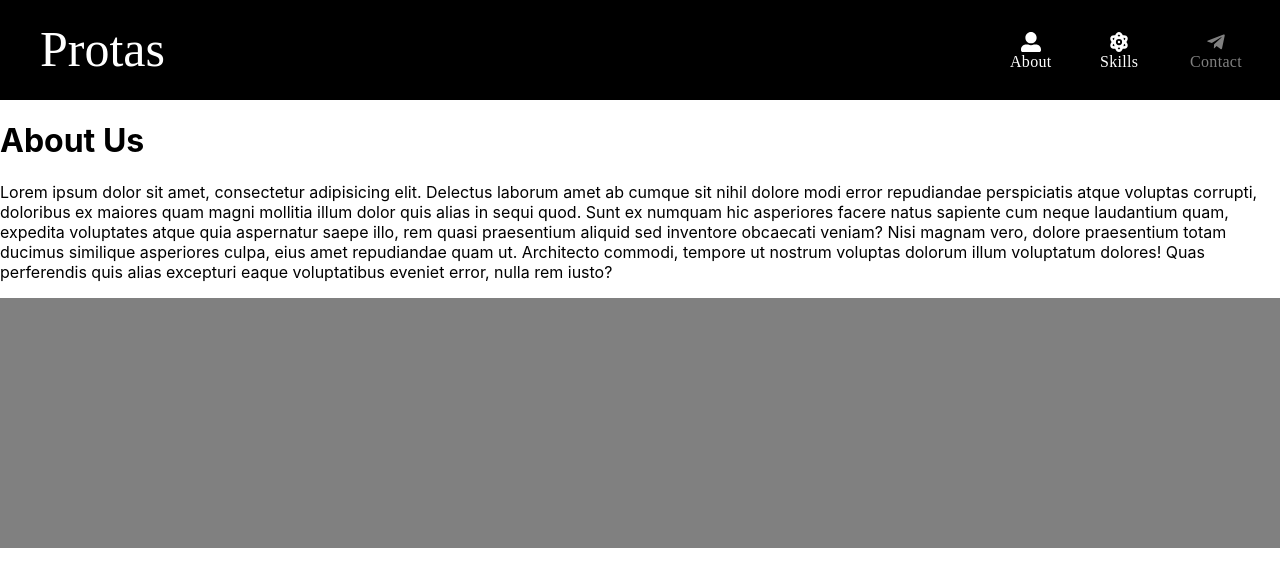
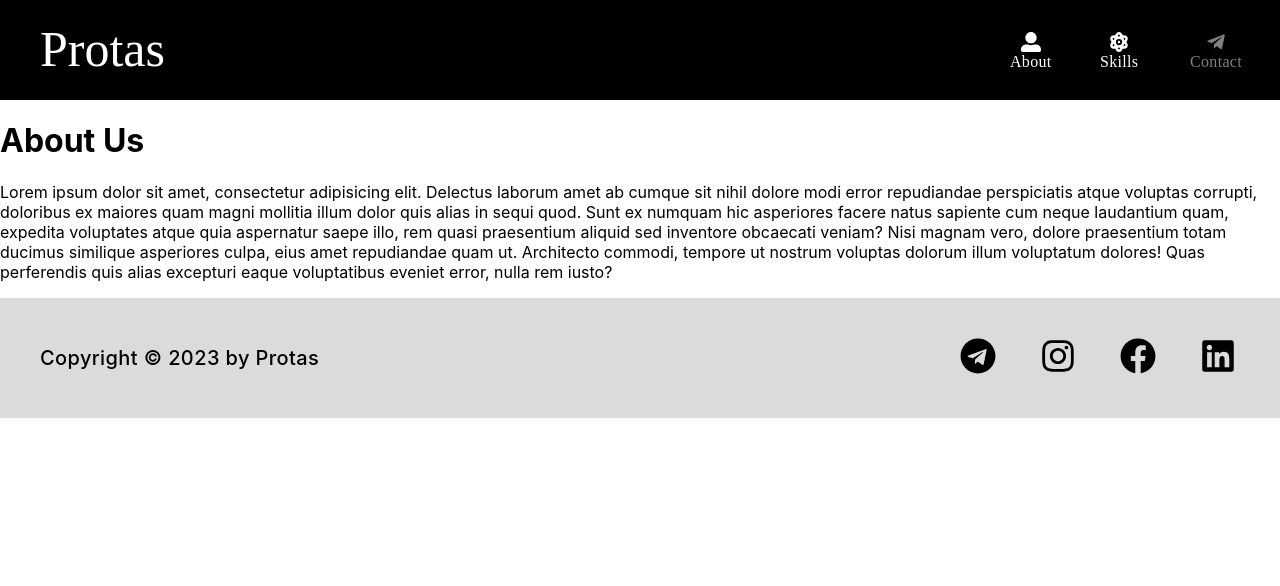
Before and after one commit to Protas183/portfolio, a React (Create React App) app: page /portfolio/contact in a window 1280 px wide. Shown: the top 586 px of the page. Built offline with nearby package versions, Linux system fonts and the light colour scheme.

Commit message:
Did footer, add links on social network, change test pictures on my photo

```diff
--- a/src/components/AboutComponents/AboutMe/AboutMe.jsx
+++ b/src/components/AboutComponents/AboutMe/AboutMe.jsx
@@ -1,4 +1,5 @@
-import { ContAboutMe, Title, UnderTitle, Paragraph, Img, SectionAboutMe, Describe } from './AboutMe.styled';
+import { ContAboutMe, Title, UnderTitle, Paragraph, Img, SectionAboutMe, Describe, Span } from './AboutMe.styled';
+import Photo_Profile from '../../../Photo/Photo_Profile.jpg'
 
 export const AboutMe = () => {
 
@@ -8,13 +9,16 @@ export const AboutMe = () => {
                 <Describe>
                     <Title>It`s me</Title>
                     <UnderTitle>
-                        I`m a web developer from Kremenchug
+                        Welcome to my portfolio
                     </UnderTitle>
                     <Paragraph>
-                        From 2022 dived into the sea It with his head
+                        Mi name is <Span>Artem</Span>,
+                    </Paragraph>
+                    <Paragraph>
+                        I`m <Span>Frontend Developer</Span>
                     </Paragraph>
                 </Describe>
-                <Img src="https://klike.net/uploads/posts/2020-01/1579681624_20.jpg" width={550} />
+                <Img src={Photo_Profile} width={550} alt="Foto"/>
             </ContAboutMe>
         </SectionAboutMe>
 
--- a/src/components/AboutComponents/AboutMe/AboutMe.styled.jsx
+++ b/src/components/AboutComponents/AboutMe/AboutMe.styled.jsx
@@ -6,8 +6,8 @@ export const SectionAboutMe = styled.div`
 
 export const ContAboutMe = styled.div`
 margin: 0 auto;
-padding-top: 50px;
-padding-bottom: 50px;
+padding-top: 150px;
+padding-bottom: 150px;
 width: 1200px;
 display: flex;
 justify-content: space-between;
@@ -33,11 +33,17 @@ font-size: 40px;
 
 export const Paragraph = styled.p`
 margin: 0;
-font-size: 25px;
+font-size: 35px;
 `;
 
 
 export const Img = styled.img`
 margin: 0;
-height: 450px;
+// height: 450px;
 `;
+
+export const Span = styled.span`
+color: rgb(71, 71, 71);
+font-weight: bolder;
+font-family: "Barriecito", cursive;
+`;
--- a/src/components/AboutComponents/RandomFact/RandomFact.jsx
+++ b/src/components/AboutComponents/RandomFact/RandomFact.jsx
@@ -1,5 +1,6 @@
 import React, {Component} from "react";
-import { SectionRandomFact, ContainerRandomFact, Title, UnderTitle, Img,  Describe, Button } from './RandomFact.styled'
+import { SectionRandomFact, ContainerRandomFact, Title, UnderTitle, Img, Describe } from './RandomFact.styled';
+import photo_facts from '../../../Photo/photo_facts.jpg';
 
 
 
@@ -15,15 +16,33 @@ class RandomFact extends Component {
        return (
             <SectionRandomFact>
                 <ContainerRandomFact>
-                    <Img src="https://klike.net/uploads/posts/2020-01/1579681624_20.jpg" width={550} />
+                    <Img src={photo_facts} width={550} alt="Foto"/>
                     <Describe>
                         <Title>
-                            Random Fact about Me
+                            Facts about Me
                         </Title>
                         <UnderTitle>
                             I like coffe
                         </UnderTitle>
-                        <Button onClick={this.clickButton}>Click for Fact</Button>
+                        <UnderTitle>
+                            I like cats
+                        </UnderTitle>
+                        <UnderTitle>
+                            I am fond of extreme sports
+                        </UnderTitle>
+                        <UnderTitle>
+                            My dream is walking in a mountain
+                        </UnderTitle>
+                        <UnderTitle>
+                            My favourite car it`s toyota
+                        </UnderTitle>
+                        <UnderTitle>
+                            My favorite series is Vikings.
+                        </UnderTitle>
+                        <UnderTitle>
+                            My favorite book is Withcer.
+                        </UnderTitle>
+                        {/* <Button onClick={this.clickButton}>Click for Fact</Button> */}
                     </Describe>
                 </ContainerRandomFact>
             </SectionRandomFact>
--- a/src/components/AboutComponents/RandomFact/RandomFact.styled.jsx
+++ b/src/components/AboutComponents/RandomFact/RandomFact.styled.jsx
@@ -21,17 +21,21 @@ export const Describe = styled.div`
     display: flex;
     flex-direction: column;
     justify-content: center;
-    margin-bottom: 150px;
 `;
 
 export const Title = styled.h2`
     margin: 0;
     margin-bottom: 15px;
+    font-size: 40px;
+    font-family: "Bitter",serif;
+
 `;
 
 export const UnderTitle = styled.h3`
     margin: 0;
     margin-bottom: 15px;
+    font-size: 25px;
+    font-family: "Bitter",serif;
 `;
 
 export const Button = styled.button`
--- a/src/components/Footer/Footer.css
+++ /dev/null
@@ -1,6 +0,0 @@
-.footerBlock {
-  height: 250px;
-  background-color: grey;
-  z-index: 1111;
-  position: relative;
-}
--- a/src/components/Footer/Footer.jsx
+++ b/src/components/Footer/Footer.jsx
@@ -1,12 +1,21 @@
-import { FooterBlock } from './Footer.styled'
-import './Footer.css'
+import { FaFacebook, FaInstagram, FaLinkedin, FaTelegram } from 'react-icons/fa'
+import { FooterBlock, FooterContainer, SpanCopyRight, SocialList, SocialLink, LinkToSociable } from './Footer.styled'
 
 
 
 export default function Footer() {
     return (
-           <FooterBlock>
+      <FooterBlock>
+        <FooterContainer>
+          <SpanCopyRight>Copyright © 2023 by Protas</SpanCopyRight>
+        <SocialList>
+          <SocialLink><LinkToSociable href='https://t.me/protastema'><FaTelegram /></LinkToSociable></SocialLink>
+          <SocialLink><LinkToSociable href='https://www.facebook.com/profile.php?id=100006317499140&eav=Afbw8mEglHm6i2A661K-8dDgsJ6WmWjReqr-KrlPUzsDrlglIc4_pNUjDQyZkxOw370&paipv=0'><FaInstagram /></LinkToSociable> </SocialLink>
+          <SocialLink><LinkToSociable href='https://instagram.com/protas_tema?igshid=OGQ5ZDc2ODk2ZA=='><FaFacebook /></LinkToSociable></SocialLink>
+          <SocialLink><LinkToSociable href='https://www.linkedin.com/in/artem-protas-a63962271/'><FaLinkedin /></LinkToSociable></SocialLink>
+        </SocialList>
+        </FooterContainer>
 
-            </FooterBlock>
+      </FooterBlock>
     )
 };
--- a/src/components/Footer/Footer.styled.jsx
+++ b/src/components/Footer/Footer.styled.jsx
@@ -1,7 +1,54 @@
 import styled from "@emotion/styled";
 
 export const FooterBlock = styled.footer`
-  height: 250px;
-  background-color: grey;
+  background-color: rgb(219, 219, 219);
+`;
 
-`
+export const FooterContainer = styled.div`
+  width: 1200px;
+  margin: 0 auto;
+  padding-top: 40px;
+  padding-bottom: 40px;
+  display: flex;
+  justify-content: space-between
+`;
+
+export const SpanCopyRight = styled.span`
+  display: flex;
+  align-items: center;
+  font-weight: 500;
+    font-size: 20px;
+    letter-spacing: 0.02em;
+`;
+
+export const SocialList = styled.ul`
+  display: flex;
+  margin: 0;
+  padding: 0;
+
+`;
+
+export const SocialLink = styled.li`
+  &:not(:last-child) {
+    margin-right: 40px;
+    }
+`;
+
+export const LinkToSociable = styled.a`
+  display: block;
+  width: 40px;
+  height: 40px;
+  font-weight: 500;
+  font-size: 36px;
+  letter-spacing: 0.02em;
+  cursor: pointer;
+  transition: 250ms;
+
+  svg {
+    color: black;
+
+    &:hover {
+      color: rgb(162, 162, 162);
+    }
+  }
+`;
--- a/src/components/Header/Header.styled.jsx
+++ b/src/components/Header/Header.styled.jsx
@@ -66,7 +66,7 @@ export const NavLi = styled.li`
 
     &:not(:last-child) {
     margin-right: 40px;
-}
+    }
 `;
 
 export const Link = styled(NavLink)`
```
Also changed, not shown: src/Photo/Photo_Profile.jpg (added), src/Photo/photo_facts.jpg (added), src/components/AboutComponents/HardSkills/HardSkills.jsx (added), src/components/AboutComponents/HardSkills/HardSkills.styled.jsx (added).
